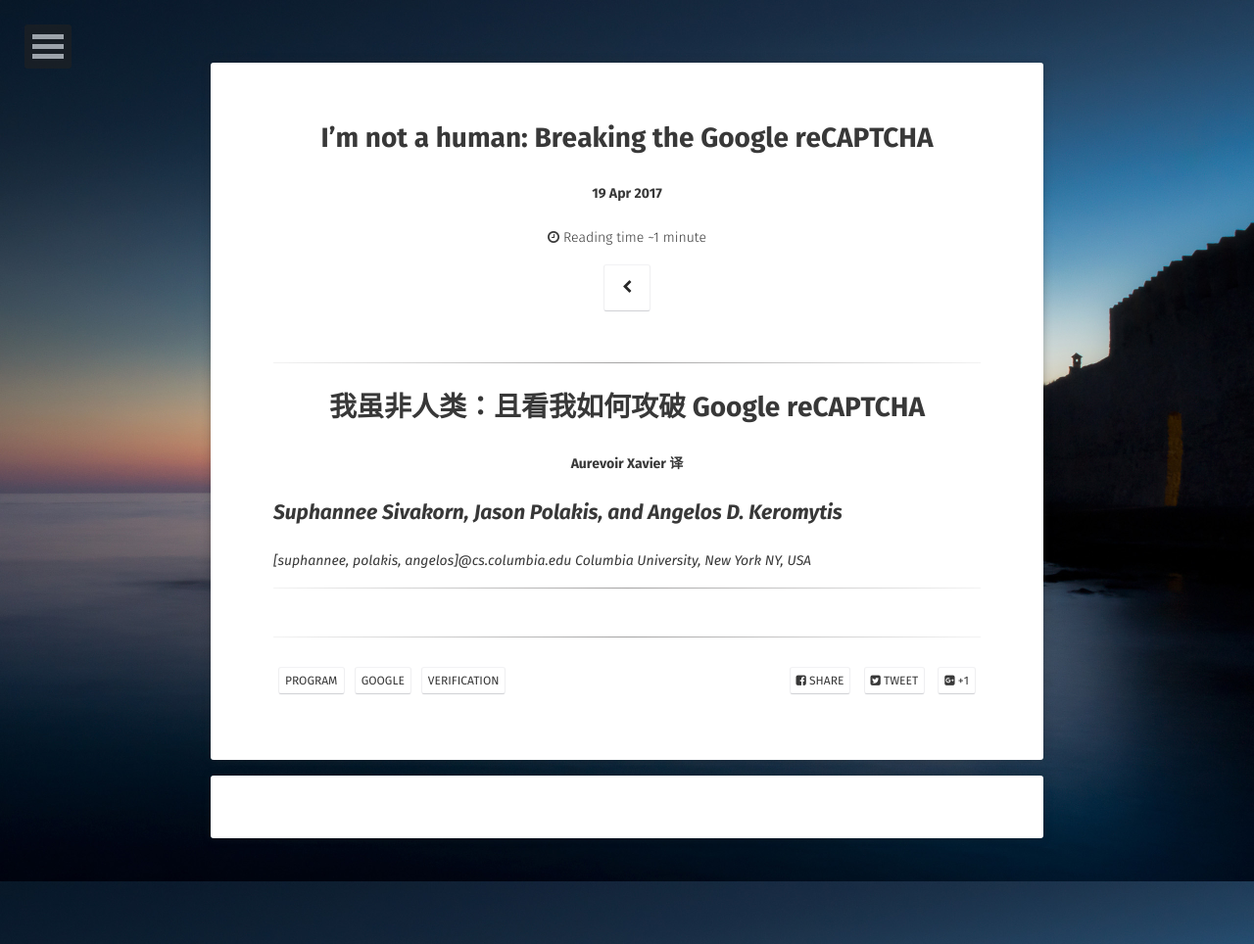
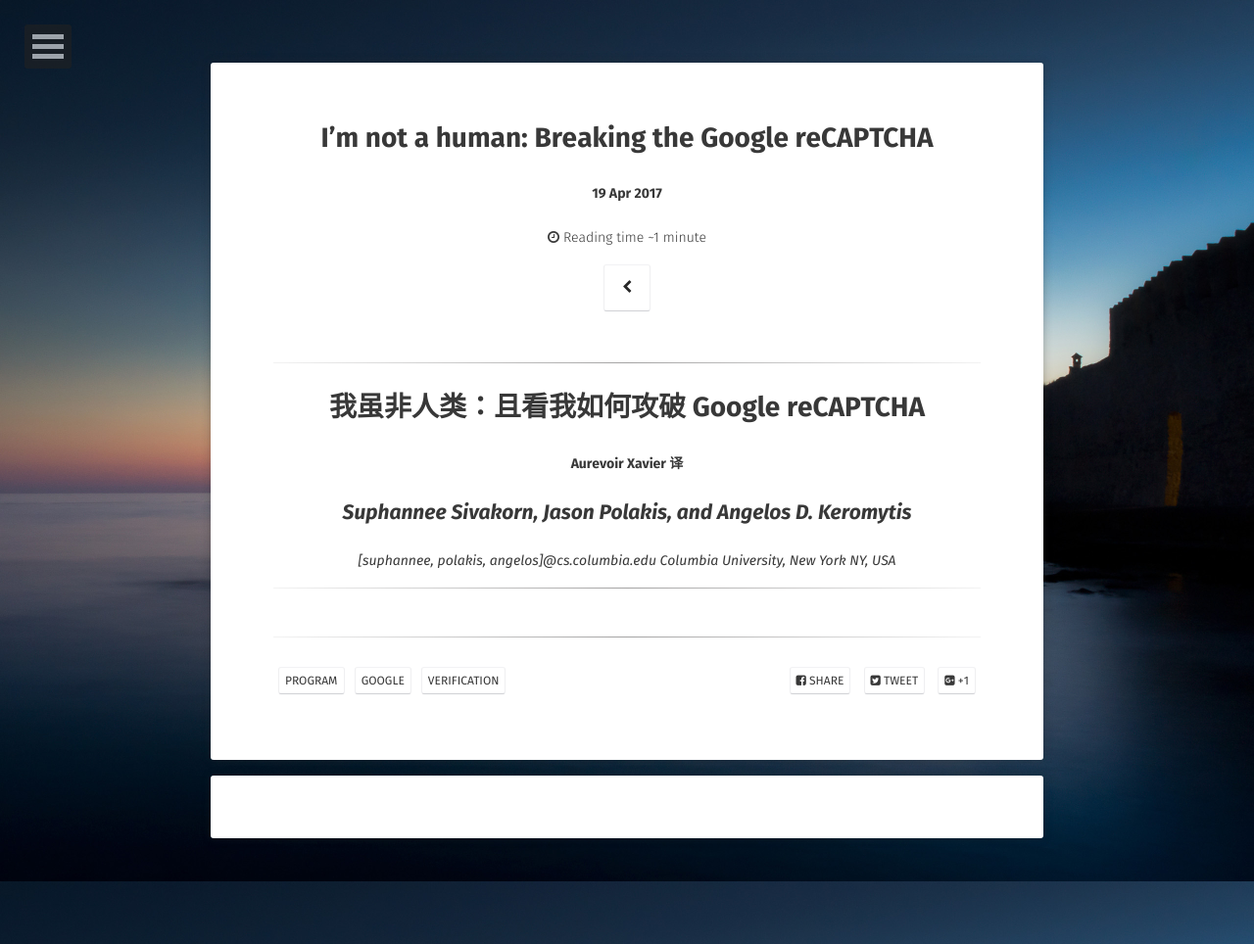
Before and after one commit to AurevoirXavier/deprecated-AurevoirXavier.github.io, a Jekyll site: the page built from _posts/2017-4-19-reCAPTCHA.md, in a window 1280 px wide. Shown: the whole page at 98% size. Built offline with Jekyll 4.4.1, drawn with Linux system fonts in a browser that asks for light colours; some web fonts are replaced; comment, search, counter and statistics services are not loaded.

Commit message:
13:38/04/20/2017

```diff
--- a/_posts/2017-4-19-reCAPTCHA.md
+++ b/_posts/2017-4-19-reCAPTCHA.md
@@ -13,8 +13,8 @@
 
 <center><strong>Aurevoir Xavier 译</strong></center>
 
-<h2><i>Suphannee Sivakorn, Jason Polakis, and Angelos D. Keromytis</i></h2>
+<center><h2><i>Suphannee Sivakorn, Jason Polakis, and Angelos D. Keromytis</i></h2></center>
 
-<i>[suphannee, polakis, angelos]@cs.columbia.edu Columbia University, New York NY, USA</i>
+<center><i>[suphannee, polakis, angelos]@cs.columbia.edu Columbia University, New York NY, USA</i></center>
 
 ---
```
